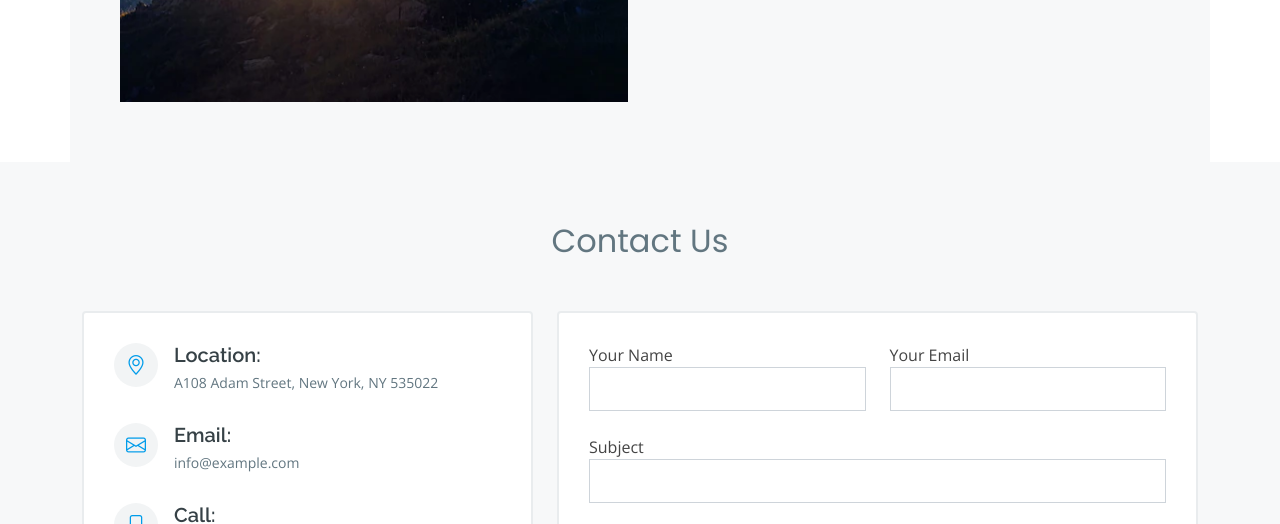
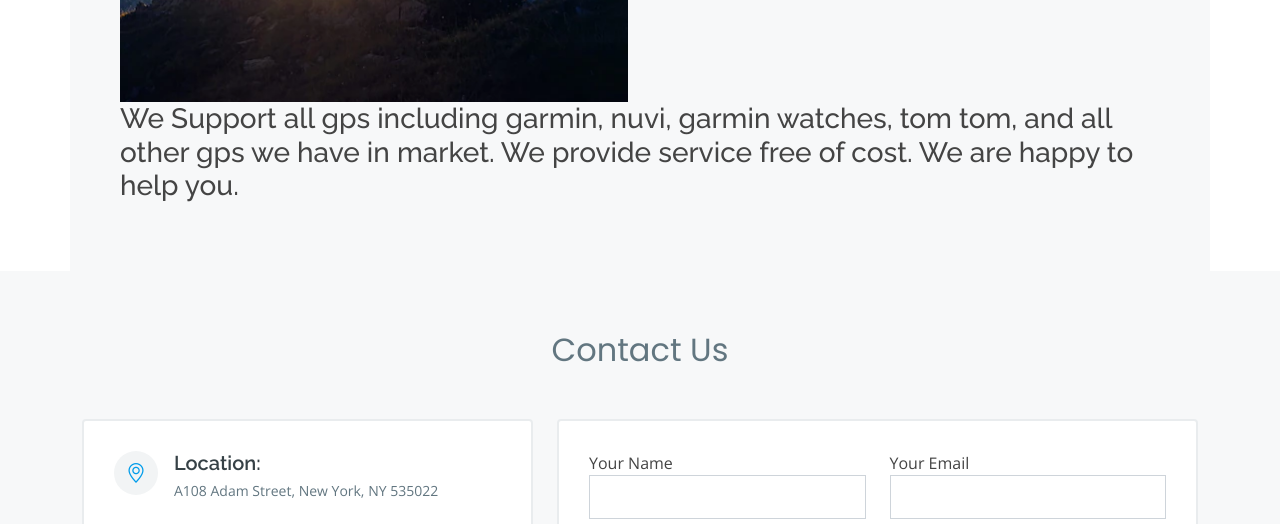
Before and after one commit to wifiextset/gps, a plain HTML site: page index.html in a window 1280 px wide. Shown: the part 2900-3424 px from the top of the page. Drawn offline with nearby package versions, Linux system fonts and the light colour scheme.

Commit message:
Update index.html

```diff
--- a/index.html
+++ b/index.html
@@ -271,7 +271,7 @@ smart lights ,rear viewand radar too that warn you when some vechicle approching
             </div>
           </div>
         </div>
-
+<h3> We Support all gps including garmin, nuvi, garmin watches, tom tom, and all other gps we have in market. We provide service free of cost. We are happy to help you.</h3>
       </div>
     </section><!-- End About Section2 -->
 
```
